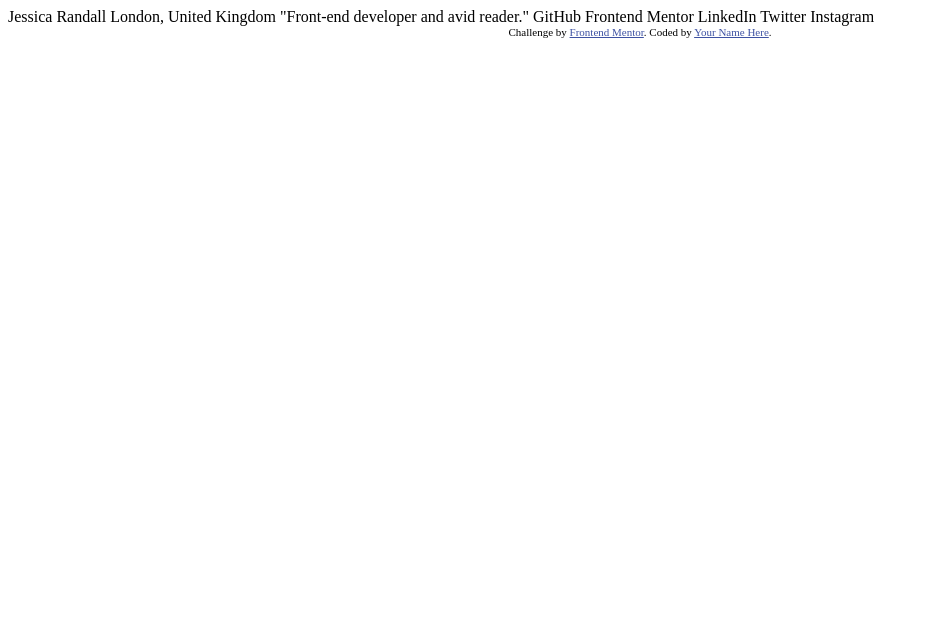
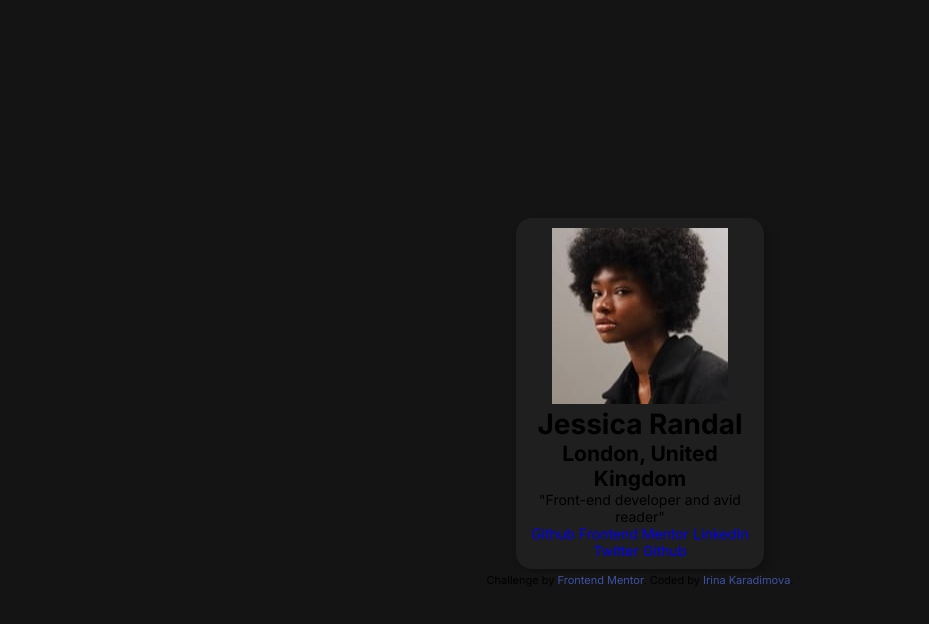
Before and after one commit to IrinaKrdmva/Social-Links, a plain HTML site: page index.html in a window 1280 px wide. Shown: the whole page, without its empty margins (0-929 px from the left). Drawn offline with Linux system fonts and the light colour scheme.

Commit message:
basic skelleton

```diff
--- /dev/null
+++ b/css/style.css
@@ -0,0 +1,75 @@
+/*=============== GOOGLE FONTS ===============*/
+@import url("https://fonts.googleapis.com/css2?family=Inter:wght@400;600;700&display=swap");
+
+/*=============== VARIABLES CSS ===============*/
+:root {
+  /*========== Font weight ==========*/
+  --font-regular: 400;
+  --font-semibold: 600;
+  --font-bold: 700;
+
+  /*========== Colors ==========*/
+  /*Color mode HSL(hue, saturation, lightness)*/
+  /*--PRIMARY--*/
+  --primary-green: hsl(75, 94%, 57%);
+  /*--NEUTRAL--*/
+  --white: hsl(0, 0%, 100%);
+  --gray: hsl(0, 0%, 20%);
+  --dark-gray: hsl(0, 0%, 12%);
+  --off-black: hsl(0, 0%, 8%);
+}
+
+/*=============== BASE ===============*/
+* {
+  box-sizing: border-box;
+  padding: 0;
+  margin: 0;
+}
+
+html {
+  scroll-behavior: smooth;
+}
+
+body {
+  font-family: "Inter", sans-serif;
+  font-weight: var(--font-regular);
+  font-size: 14px;
+  display: grid;
+  place-content: center;
+  min-block-size: 100vh;
+  background-color: var(--off-black);
+}
+
+a {
+  text-decoration: none;
+}
+
+main {
+  overflow: hidden;
+  display: flex;
+  justify-content: center;
+  align-items: center;
+}
+
+.card-container {
+  max-width: 16rem;
+  height: auto;
+}
+
+.card {
+  border-radius: 1rem;
+  text-align: center;
+  padding: 10px;
+  margin: 0.25rem;
+  box-shadow: 5px 5px 10px rgba(0, 0, 0, 0.2);
+  background-color: var(--dark-gray);
+}
+
+/*============= FOOTER ==============*/
+.attribution {
+  font-size: 11px;
+  text-align: center;
+}
+.attribution a {
+  color: hsl(228, 45%, 44%);
+}
--- a/index.html
+++ b/index.html
@@ -1,34 +1,50 @@
 <!DOCTYPE html>
 <html lang="en">
   <head>
-  <meta charset="UTF-8">
-  <meta name="viewport" content="width=device-width, initial-scale=1.0"> <!-- displays site properly based on user's device -->
+    <meta charset="UTF-8" />
+    <meta name="viewport" content="width=device-width, initial-scale=1.0" />
 
-  <link rel="icon" type="image/png" sizes="32x32" href="./assets/images/favicon-32x32.png">
+    <link
+      rel="icon"
+      type="image/png"
+      sizes="32x32"
+      href="./assets/images/favicon-32x32.png"
+    />
 
     <title>Frontend Mentor | Social links profile</title>
-
-  <!-- Feel free to remove these styles or customise in your own stylesheet 👍 -->
-  <style>
-    .attribution { font-size: 11px; text-align: center; }
-    .attribution a { color: hsl(228, 45%, 44%); }
-  </style>
+    <link rel="stylesheet" href="css/style.css" />
   </head>
   <body>
-
-  Jessica Randall
-  London, United Kingdom
-  "Front-end developer and avid reader."
-
-  GitHub
-  Frontend Mentor
-  LinkedIn
-  Twitter
-  Instagram
-
+    <!--=============== HEADER ===============-->
+    <header></header>
+    <!--=============== MAIN ===============-->
+    <main>
+      <div class="card-container">
+        <div class="card">
+          <img
+            src="assets/images/avatar-jessica.jpeg"
+            alt="foto-jess"
+            class="card-img"
+          />
+          <h1 class="card-title">Jessica Randal</h1>
+          <h2 class="card-subtitle">London, United Kingdom</h2>
+          <p class="card-text">"Front-end developer and avid reader"</p>
+          <a href="#" class="card-link">Github</a>
+          <a href="#" class="card-link">Frontend Mentor</a>
+          <a href="#" class="card-link">LinkedIn</a>
+          <a href="#" class="card-link">Twitter</a>
+          <a href="#" class="card-link">Github</a>
+        </div>
+      </div>
+    </main>
+    <!--=============== FOOTER ===============-->
+    <footer>
       <div class="attribution">
-    Challenge by <a href="https://www.frontendmentor.io?ref=challenge" target="_blank">Frontend Mentor</a>.
-    Coded by <a href="#">Your Name Here</a>.
+        Challenge by
+        <a href="https://www.frontendmentor.io?ref=challenge" target="_blank"
+          >Frontend Mentor</a
+        >. Coded by <a href="#">Irina Karadimova</a>.
       </div>
+    </footer>
   </body>
 </html>
```
Also changed, not shown: 1 other file. Lines whose indentation alone changed are shown as unchanged.
